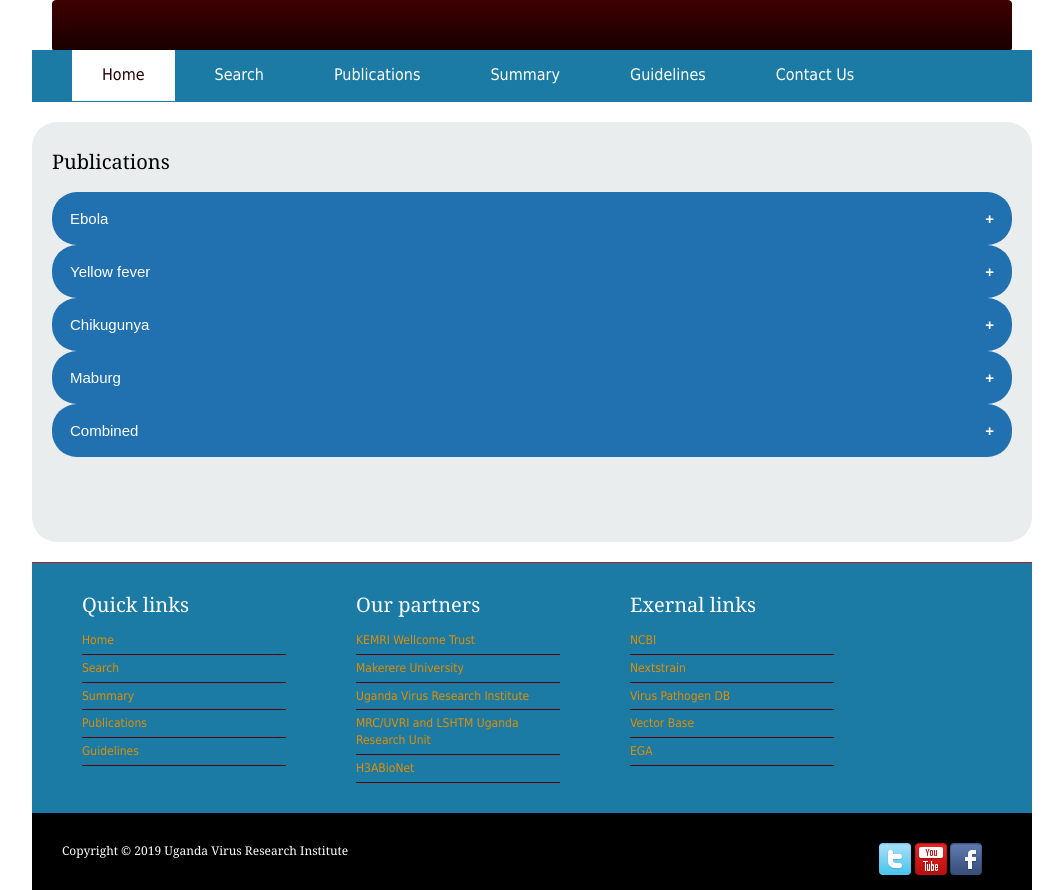
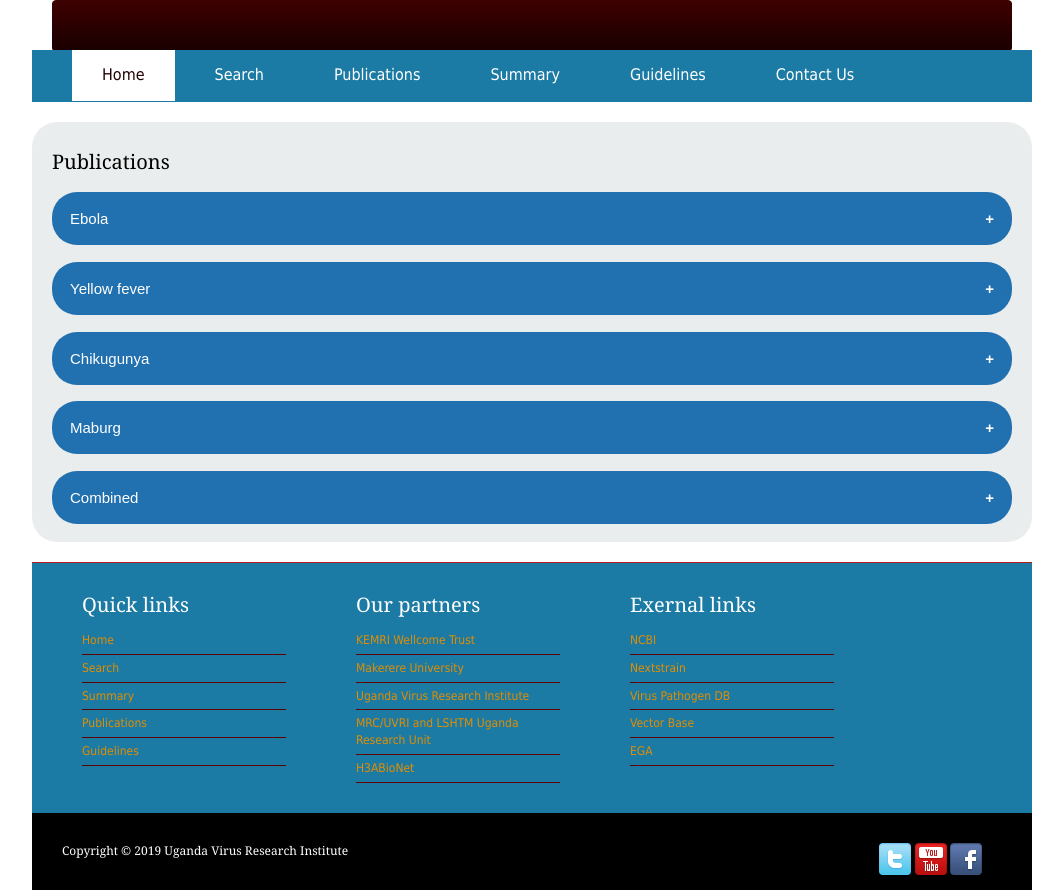
Before and after one commit to OmaraI/virusPortal, a Django app: page /publications/ in a window 1280 px wide. Shown: the whole page, without its empty margins (108-1171 px from the left). Run offline with Django 3.2, Linux system fonts and the light colour scheme.

Commit message:
Update publications.html

```diff
--- a/portal/templates/publications.html
+++ b/portal/templates/publications.html
@@ -19,7 +19,7 @@
 }
 
 .active, .collapsible:hover {
-  background-color: #555;
+  background-color: #2170af;
 }
 
 .collapsible:after {
@@ -52,22 +52,22 @@
 <div class="content">
   <p>Lorem ipsum dolor sit amet, consectetur adipisicing elit, sed do eiusmod tempor incididunt ut labore et dolore magna aliqua. Ut enim ad minim veniam, quis nostrud exercitation ullamco laboris nisi ut aliquip ex ea commodo consequat.</p>
 </div>
-<div class="clear"></div>
+<br>
 <button class="collapsible">Yellow fever</button>
 <div class="content">
   <p>Lorem ipsum dolor sit amet, consectetur adipisicing elit, sed do eiusmod tempor incididunt ut labore et dolore magna aliqua. Ut enim ad minim veniam, quis nostrud exercitation ullamco laboris nisi ut aliquip ex ea commodo consequat.</p>
 </div>
- <div class="clear"></div>
+<br>
 <button class="collapsible">Chikugunya</button>
 <div class="content">
   <p>Lorem ipsum dolor sit amet, consectetur adipisicing elit, sed do eiusmod tempor incididunt ut labore et dolore magna aliqua. Ut enim ad minim veniam, quis nostrud exercitation ullamco laboris nisi ut aliquip ex ea commodo consequat.</p>
 </div>
-  <div class="clear"></div>
+<br>
   <button class="collapsible">Maburg</button>
 <div class="content">
   <p>Lorem ipsum dolor sit amet, consectetur adipisicing elit, sed do eiusmod tempor incididunt ut labore et dolore magna aliqua. Ut enim ad minim veniam, quis nostrud exercitation ullamco laboris nisi ut aliquip ex ea commodo consequat.</p>
 </div>
-   <div class="clear"></div>
+ <br>
  <button class="collapsible">Combined</button>
 <div class="content">
   <p>Lorem ipsum dolor sit amet, consectetur adipisicing elit, sed do eiusmod tempor incididunt ut labore et dolore magna aliqua. Ut enim ad minim veniam, quis nostrud exercitation ullamco laboris nisi ut aliquip ex ea commodo consequat.</p>
```
